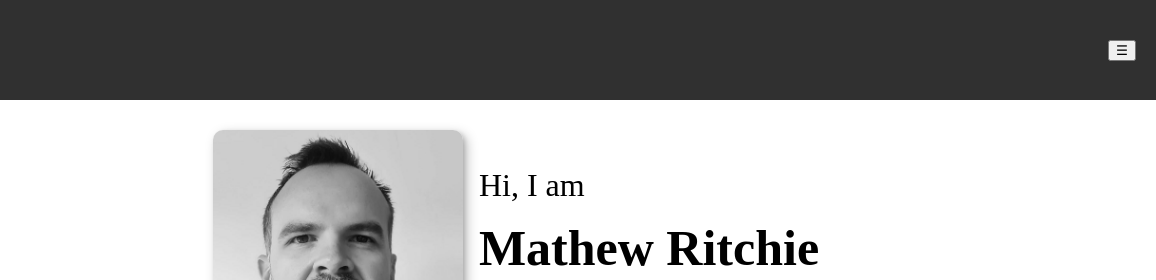
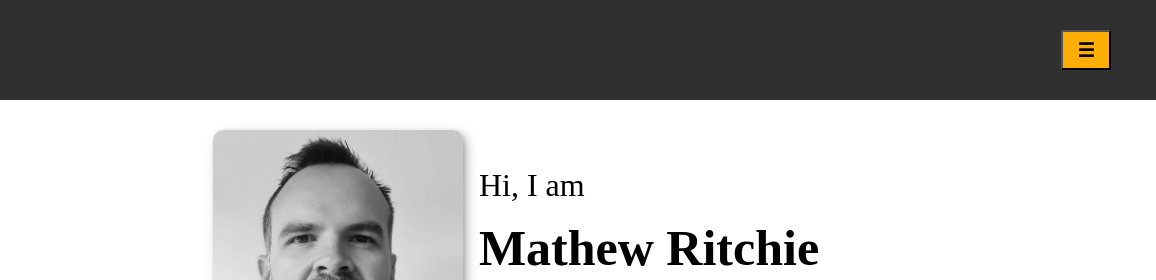
Before and after one commit to Mathew-Ritchie/MATRIT24048_FTO2410_A_Mathew_Ritchie_CDV05, a plain HTML site: page Index.html in a window 1280 px wide. Shown: the top 280 px of the page, 124-1280 px from the left. Drawn offline with Linux system fonts and the light colour scheme.

Commit message:
button styles

```diff
--- a/styles-min-width(600px).css
+++ b/styles-min-width(600px).css
@@ -111,7 +111,7 @@
     height: 300px;
     position: fixed;
     top: 36.8%;
-    left: 87%;
+    left: 87.5%;
     transform: translate(-50%, -50%);
     background-color: var(--clt-dark);
     z-index: 5;
--- a/styles.css
+++ b/styles.css
@@ -62,6 +62,7 @@ section {
   font-size: x-large;
   margin-top: 10px;
   font-weight: bolder;
+  cursor: pointer;
 }
 
 .header-container {
@@ -81,6 +82,16 @@ section {
 
 .header-img {
   width: 100px;
+}
+
+.header-nav-btn {
+  margin-right: 25px;
+  background-color: var(--clr-accent);
+  width: 50px;
+  height: 40px;
+  font-size: larger;
+  font-weight: bolder;
+  cursor: pointer;
 }
 
 /* ________________________________________________Intro________________________________________________ */
```
